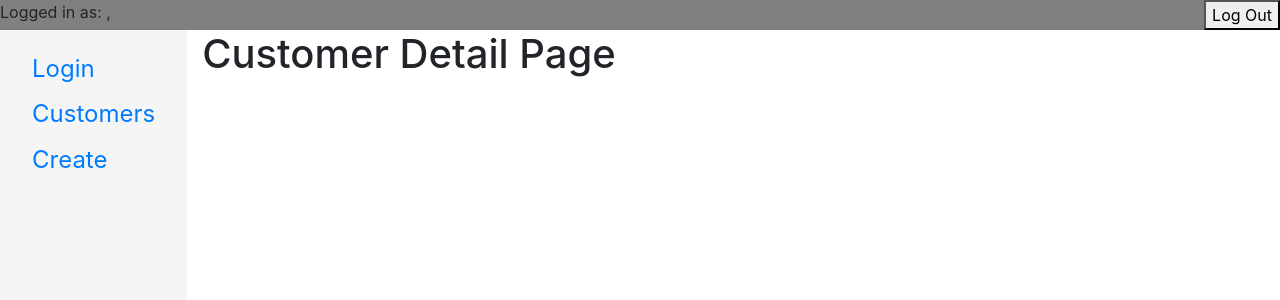
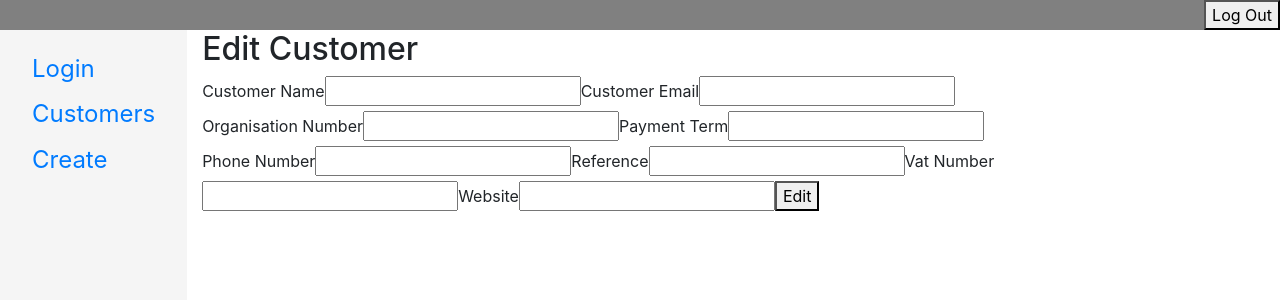
Before and after one commit to saraavvi/react-customer-crud, a React (Create React App) app: page /home/1/edit in a window 1280 px wide. Shown: the top 300 px of the page. Built offline with nearby package versions, Linux system fonts and the light colour scheme; no server answers.

Commit message:
created editpage where user can edit chosen customer. Userdata is stored in local storage and displayd in the header when logged in

```diff
--- a/src/App.js
+++ b/src/App.js
@@ -7,11 +7,13 @@ import CustomerCreatePage from "./Pages/CustomerCreatePage";
 import { CustomerListContext } from "./contexts/CustomerListContext";
 import CustomerDetailPage from "./Pages/CustomerDetailPage";
 import Header from "./Components/Header";
+import CustomerEditPage from "./Pages/CustomerEditPage";
 
 function App() {
   const [customerList, setCustomerList] = useState([]);
   const [formData, setFormData] = useState({});
   const [adminData, setAdminData] = useState({});
+  const [isLoggedIn, setIsLoggedIn] = useState(false);
   return (
     <CustomerListContext.Provider
       value={{
@@ -21,6 +23,8 @@ function App() {
         setFormData,
         adminData,
         setAdminData,
+        isLoggedIn,
+        setIsLoggedIn,
       }}
     >
       <div className="container-fluid ml-0">
@@ -31,15 +35,20 @@ function App() {
           <Navigation className="col-4 " />
           <div className="col-8">
             <Switch>
-              <Route path="/login">
-                <LoginPage />
-              </Route>
               <Route path="/home/create">
                 <CustomerCreatePage />
               </Route>
+
+              <Route path="/home/:id/edit" component={CustomerEditPage} />
+
               <Route path="/home/:id" component={CustomerDetailPage} />
+
               <Route path="/home">
                 <CustomerListPage />
+              </Route>
+
+              <Route path="/">
+                <LoginPage />
               </Route>
             </Switch>
           </div>
--- a/src/Components/Header.jsx
+++ b/src/Components/Header.jsx
@@ -10,13 +10,33 @@ const StyledHeading = styled.div`
 `;
 
 export default function Header() {
-  const { adminData, setAdminData } = useContext(CustomerListContext);
+  const { adminData, setAdminData, isLoggedIn } = useContext(
+    CustomerListContext
+  );
   console.log(adminData);
+  console.log(isLoggedIn);
+  let admin = null;
+  if (localStorage.getItem("userData") !== null) {
+    admin = JSON.parse(localStorage.getItem("userData"));
+    console.log(admin);
+  }
+
   return (
     <StyledHeading>
       <div>
-        Logged in as: {adminData.firstName} {adminData.lastName},{" "}
-        {adminData.email}{" "}
+        {/* {adminData && (
+          <p>
+            {adminData.firstName} {adminData.lastName}, {adminData.email}
+          </p>
+        )} */}
+        {/* <p>
+          {admin.firstName} {admin.lastName}, {admin.email}
+        </p> */}
+        {admin && (
+          <p>
+            {admin.firstName} {admin.lastName}, {admin.email}
+          </p>
+        )}
       </div>
       <div>
         <button>Log Out</button>
--- a/src/Components/InputField.jsx
+++ b/src/Components/InputField.jsx
@@ -1,13 +1,14 @@
 import React, { useContext } from "react";
 import { CustomerListContext } from "../contexts/CustomerListContext";
 
-export default function InputField({ name, label, type }) {
+export default function InputField({ name, label, type, value }) {
   const { formData, setFormData } = useContext(CustomerListContext);
   return (
     <>
       <label>{label}</label>
       <input
         type={type || "text"}
+        value={value || ""}
         name={name}
         onChange={(e) => {
           setFormData({ ...formData, [e.target.name]: e.target.value });
--- a/src/Components/Navigation.jsx
+++ b/src/Components/Navigation.jsx
@@ -17,7 +17,7 @@ const NavLink = styled(Link)`
 export default function Navigation() {
   return (
     <Navbar>
-      <NavLink to="/login">Login</NavLink>
+      <NavLink to="/">Login</NavLink>
       <NavLink to="/home">Customers</NavLink>
       <NavLink to="/home/create">Create</NavLink>
     </Navbar>
--- a/src/Pages/CustomerCreatePage.jsx
+++ b/src/Pages/CustomerCreatePage.jsx
@@ -1,4 +1,4 @@
-import React, { useContext } from "react";
+import React, { useContext, useEffect } from "react";
 import { useHistory } from "react-router-dom";
 import InputField from "../Components/InputField";
 import { CustomerListContext } from "../contexts/CustomerListContext";
--- a/src/Pages/CustomerDetailPage.jsx
+++ b/src/Pages/CustomerDetailPage.jsx
@@ -1,10 +1,18 @@
-import React, { useEffect, useState } from "react";
+import React, { useEffect, useState, useContext } from "react";
 import { useHistory } from "react-router-dom";
+import { Link } from "react-router-dom";
+import { CustomerListContext } from "../contexts/CustomerListContext";
 
 export default function CustomerDetailPage(props) {
   console.log(props);
+  const {
+    customerDetails,
+    setCustomerDetails,
+    formData,
+    setFormData,
+  } = useContext(CustomerListContext);
+
   const customerId = props.match.params.id;
-  const [customerDetails, setCustomerDetails] = useState(null);
   const url = `https://frebi.willandskill.eu/api/v1/customers/${customerId}/`;
   const token = localStorage.getItem("userToken");
   const history = useHistory();
@@ -19,7 +27,7 @@ export default function CustomerDetailPage(props) {
       .then((response) => response.json())
       .then((data) => {
         console.log(data);
-        setCustomerDetails(data);
+        setFormData(data);
       });
   }, []);
 
@@ -32,56 +40,62 @@ export default function CustomerDetailPage(props) {
       },
     }).then(history.push("/home"));
   }
+  //   function editCustomer() {
+  //     setFormData(customerDetails);
+  //   }
 
   return (
     <div>
       <h1>Customer Detail Page</h1>
-      {customerDetails && (
+      {formData && (
         <>
           <table>
             <tbody>
               <tr>
                 <td>Name</td>
-                <td>{customerDetails.name}</td>
+                <td>{formData.name}</td>
               </tr>
               <tr>
                 <td>Email</td>
-                <td>{customerDetails.email}</td>
+                <td>{formData.email}</td>
               </tr>
               <tr>
                 <td>Organisation Number</td>
-                <td>{customerDetails.organisationNr}</td>
+                <td>{formData.organisationNr}</td>
               </tr>
               <tr>
                 <td>Payment Term</td>
-                <td>{customerDetails.paymentTerm}</td>
+                <td>{formData.paymentTerm}</td>
               </tr>
               <tr>
                 <td>Phone Number</td>
-                <td>{customerDetails.phoneNumber}</td>
+                <td>{formData.phoneNumber}</td>
               </tr>
               <tr>
                 <td>Reference Number</td>
-                <td>{customerDetails.reference}</td>
+                <td>{formData.reference}</td>
               </tr>
               <tr>
                 <td>VAT Number</td>
-                <td>{customerDetails.vatNr}</td>
+                <td>{formData.vatNr}</td>
               </tr>
               <tr>
                 <td>Email</td>
-                <td>{customerDetails.email}</td>
+                <td>{formData.email}</td>
               </tr>
               <tr>
                 <td>Website</td>
-                <td>{customerDetails.website}</td>
+                <td>{formData.website}</td>
               </tr>
             </tbody>
           </table>
-          <button>Edit Customer</button>
+          <Link to={`/home/${customerId}/edit`}>
+            <button>Edit Customer</button>
+          </Link>
           <button onClick={deleteCustomer}>Delete Customer</button>
         </>
       )}
     </div>
   );
 }
+//editknappen är en länk som skickat med props customerdetails till editpage
--- /dev/null
+++ b/src/Pages/CustomerEditPage.jsx
@@ -0,0 +1,87 @@
+import React, { useContext, useEffect } from "react";
+import InputField from "../Components/InputField";
+import { CustomerListContext } from "../contexts/CustomerListContext";
+import { useHistory } from "react-router-dom";
+
+export default function CustomerEditPage(props) {
+  const history = useHistory();
+  const { formData } = useContext(CustomerListContext);
+  //TODO: fixa så det går att mappa ut inpufields istället
+  function handleOnSubmit(e) {
+    e.preventDefault();
+    const customerId = props.match.params.id;
+    const url = `https://frebi.willandskill.eu/api/v1/customers/${customerId}/`;
+    const token = localStorage.getItem("userToken");
+    fetch(url, {
+      method: "PUT",
+      body: JSON.stringify(formData),
+      headers: {
+        "Content-Type": "application/json",
+        Authorization: `Bearer ${token}`,
+      },
+    })
+      .then((response) => response.json())
+      .then((data) => {
+        history.push("/home");
+      });
+  }
+  return (
+    <div>
+      <h2>Edit Customer</h2>
+      {formData && (
+        <>
+          {/* {console.log(customerDetails.name)} */}
+          <form onSubmit={handleOnSubmit}>
+            <InputField
+              value={formData.name}
+              name="name"
+              label="Customer Name"
+            />
+            <InputField
+              value={formData.email}
+              name="email"
+              label="Customer Email"
+              type="email"
+            />
+            <InputField
+              value={formData.organisationNr}
+              name="organisationNr"
+              label="Organisation Number"
+              type="number"
+            />
+            <InputField
+              value={formData.paymentTerm}
+              name="paymentTerm"
+              label="Payment Term"
+              type="number"
+            />
+            <InputField
+              value={formData.phoneNumber}
+              name="phoneNumber"
+              label="Phone Number"
+              type="tel"
+            />
+            <InputField
+              value={formData.reference}
+              name="reference"
+              label="Reference"
+            />
+            <InputField
+              value={formData.vatNr}
+              name="vatNr"
+              label="Vat Number"
+            />
+            <InputField
+              value={formData.website}
+              name="website"
+              label="Website"
+              type="url"
+            />
+
+            <button type="submit">Edit</button>
+          </form>
+        </>
+      )}
+    </div>
+  );
+}
--- a/src/Pages/LoginPage.jsx
+++ b/src/Pages/LoginPage.jsx
@@ -14,7 +14,9 @@ const StyledButton = styled.button`
 `;
 
 export default function LoginPage() {
-  const { adminData, setAdminData } = useContext(CustomerListContext);
+  const { adminData, setAdminData, isLoggedIn, setIsLoggedIn } = useContext(
+    CustomerListContext
+  );
   const history = useHistory();
   console.log(history);
   const [loginData, setLoginData] = useState({
@@ -60,7 +62,12 @@ export default function LoginPage() {
       },
     })
       .then((response) => response.json())
-      .then((data) => setAdminData(data));
+      .then((data) => {
+        // setAdminData(data);
+        // setIsLoggedIn(true)
+        const admin = JSON.stringify(data);
+        localStorage.setItem("userData", admin);
+      });
   }
   return (
     <div>
```
Also changed, not shown: 1 other file (tests, documents, lock files or other folders).
